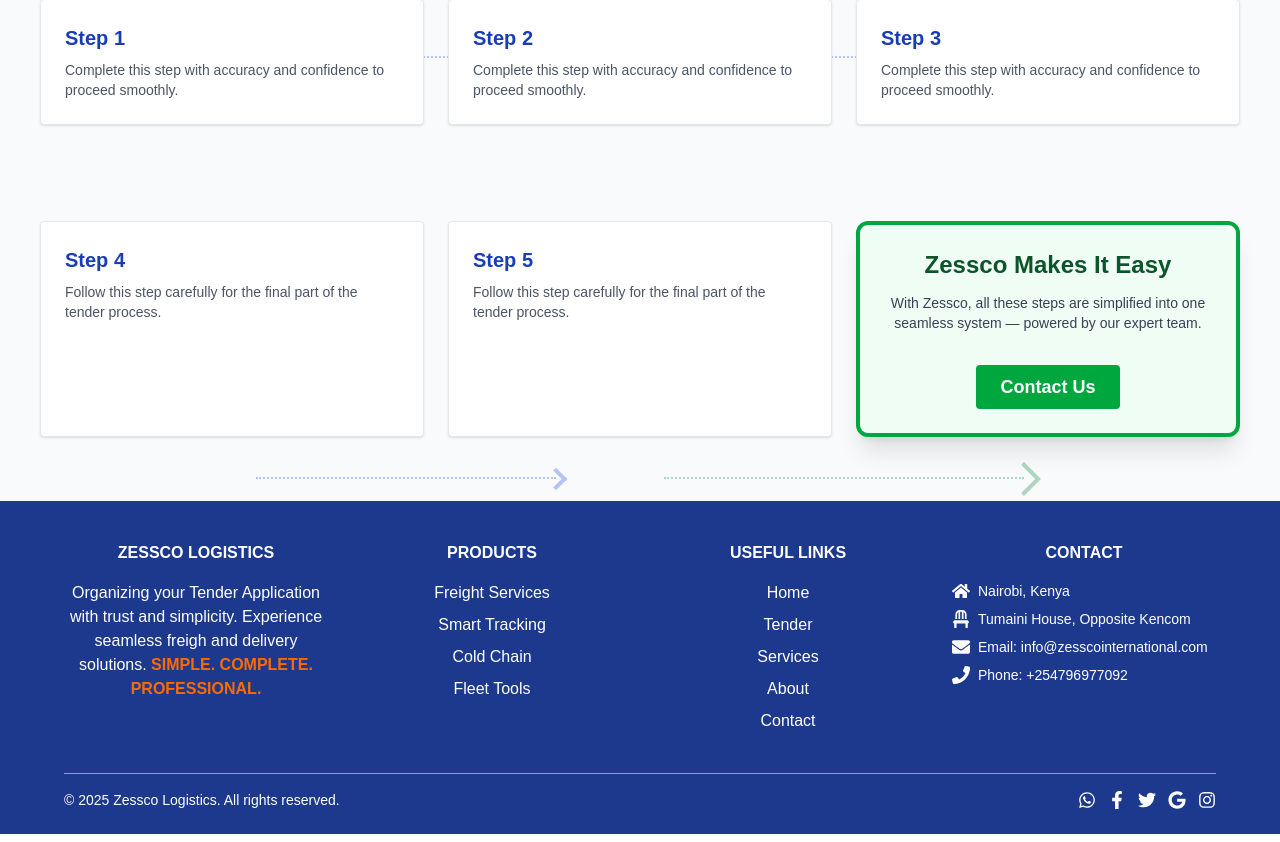
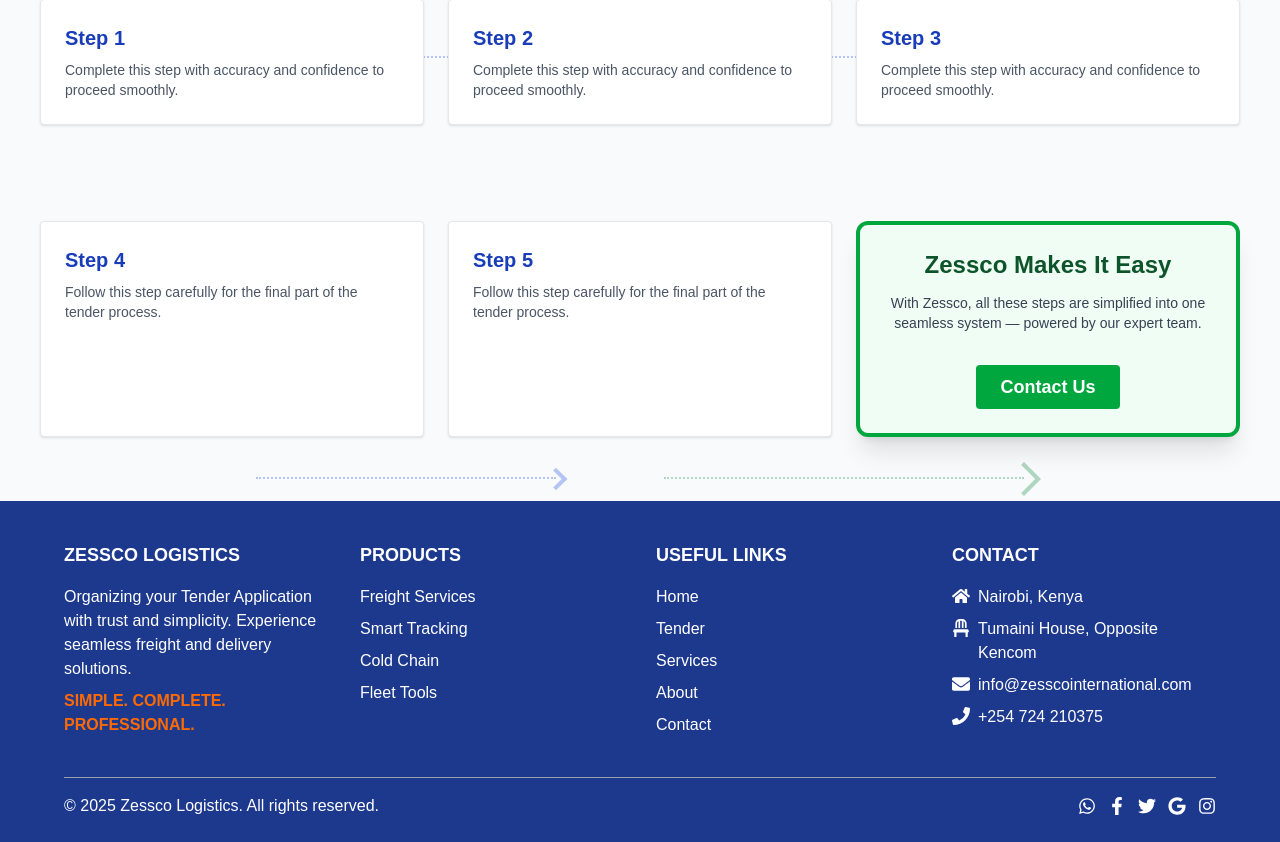
Before and after one commit to cyprian1ouma/Zessco, a Next.js app: page /tender in a window 1280 px wide. Shown: the part 1721-2563 px from the top of the page. Built offline with nearby package versions, Linux system fonts and the light colour scheme.

Commit message:
made changes on index.js and footer.js

```diff
--- a/components/Footer.js
+++ b/components/Footer.js
@@ -21,64 +21,64 @@
   };
 
   return (
-    <footer className="bg-blue-900 text-white text-center text-md-start pt-10 pb-6 px-4 md:px-16">
+    <footer className="bg-blue-900 text-white text-center md:text-left pt-10 pb-6 px-4 md:px-16">
       <div className="max-w-7xl mx-auto">
         {/* Row: Main Content */}
-        <div className="grid grid-cols-1 md:grid-cols-2 lg:grid-cols-4 gap-8 mb-10">
+        <div className="grid grid-cols-1 sm:grid-cols-2 lg:grid-cols-4 gap-8 mb-10">
           {/* Company Info */}
-          <div>
-            <h6 className="uppercase font-bold mb-4">Zessco Logistics</h6>
-            <p>
+          <div className="px-2 sm:px-0">
+            <h6 className="uppercase font-bold mb-4 text-lg">Zessco Logistics</h6>
+            <p className="text-sm sm:text-base">
               Organizing your Tender Application with trust and simplicity. Experience
-              seamless freigh and delivery solutions.
-              <span className='uppercase font-bold text-orange-500'> Simple. Complete. Professional.</span>
+              seamless freight and delivery solutions.
+              <span className='uppercase font-bold text-orange-500 block mt-2 text-sm sm:text-base'> Simple. Complete. Professional.</span>
             </p>
           </div>
 
           {/* Products */}
-          <div>
-            <h6 className="uppercase font-bold mb-4">Products</h6>
+          <div className="px-2 sm:px-0">
+            <h6 className="uppercase font-bold mb-4 text-lg">Products</h6>
             <ul className="space-y-2">
-              <li><a className="text-white hover:underline" href="#">Freight Services</a></li>
-              <li><a className="text-white hover:underline" href="#">Smart Tracking</a></li>
-              <li><a className="text-white hover:underline" href="#">Cold Chain</a></li>
-              <li><a className="text-white hover:underline" href="#">Fleet Tools</a></li>
+              <li><a className="text-white hover:underline text-sm sm:text-base" href="#">Freight Services</a></li>
+              <li><a className="text-white hover:underline text-sm sm:text-base" href="#">Smart Tracking</a></li>
+              <li><a className="text-white hover:underline text-sm sm:text-base" href="#">Cold Chain</a></li>
+              <li><a className="text-white hover:underline text-sm sm:text-base" href="#">Fleet Tools</a></li>
             </ul>
           </div>
 
           {/* Useful Links */}
-          <div>
-            <h6 className="uppercase font-bold mb-4">Useful Links</h6>
+          <div className="px-2 sm:px-0">
+            <h6 className="uppercase font-bold mb-4 text-lg">Useful Links</h6>
             <ul className="space-y-2">
-              <li><Link className="text-white hover:underline" href="/">Home</Link></li>
-              <li><Link className="text-white hover:underline" href="/tender">Tender</Link></li>
-              <li><Link className="text-white hover:underline" href="/services">Services</Link></li>
-              <li><Link className="text-white hover:underline" href="/aboutus">About</Link></li>
-              <li><Link className="text-white hover:underline" href="/contact">Contact</Link></li>
+              <li><Link className="text-white hover:underline text-sm sm:text-base" href="/">Home</Link></li>
+              <li><Link className="text-white hover:underline text-sm sm:text-base" href="/tender">Tender</Link></li>
+              <li><Link className="text-white hover:underline text-sm sm:text-base" href="/services">Services</Link></li>
+              <li><Link className="text-white hover:underline text-sm sm:text-base" href="/aboutus">About</Link></li>
+              <li><Link className="text-white hover:underline text-sm sm:text-base" href="/contact">Contact</Link></li>
             </ul>
           </div>
 
           {/* Contact Info */}
-          <div>
-            <h6 className="uppercase font-bold mb-4">Contact</h6>
+          <div className="px-2 sm:px-0">
+            <h6 className="uppercase font-bold mb-4 text-lg">Contact</h6>
             <ul className="space-y-2 text-sm">
-              <li className="flex items-center text-white">
-                <FaHome className="text-lg" />
-                <span className="ml-2">Nairobi, Kenya</span>
+              <li className="flex items-start text-white">
+                <FaHome className="text-lg mt-0.5 flex-shrink-0" />
+                <span className="ml-2 text-sm sm:text-base">Nairobi, Kenya</span>
               </li>
 
-              <li className="flex items-center text-white">
-                <FaChair className="text-lg" />
-                <span className="ml-2">Tumaini House, Opposite Kencom</span>
+              <li className="flex items-start text-white">
+                <FaChair className="text-lg mt-0.5 flex-shrink-0" />
+                <span className="ml-2 text-sm sm:text-base">Tumaini House, Opposite Kencom</span>
               </li>
 
-              <li className="flex items-center text-white">
-                <FaEnvelope className="text-lg" />
-                <span className="ml-2">Email: info@zesscointernational.com</span>
+              <li className="flex items-start text-white">
+                <FaEnvelope className="text-lg mt-0.5 flex-shrink-0" />
+                <span className="ml-2 text-sm sm:text-base">info@zesscointernational.com</span>
               </li>
-              <li className="flex items-center text-white">
-                <FaPhone className="text-lg" />
-                <span className="ml-2">Phone: +254796977092</span>
+              <li className="flex items-start text-white">
+                <FaPhone className="text-lg mt-0.5 flex-shrink-0" />
+                <span className="ml-2 text-sm sm:text-base">+254 724 210375</span>
               </li>
             </ul>
           </div>
@@ -88,11 +88,11 @@
 
         {/* Bottom Row: Copyright + Social */}
         <div className="flex flex-col md:flex-row justify-between items-center gap-4 text-sm">
-          <div>
+          <div className="order-2 md:order-1 text-sm sm:text-base">
             © {new Date().getFullYear()} Zessco Logistics. All rights reserved.
           </div>
 
-          <div className="flex gap-3 text-white text-lg">
+          <div className="order-1 md:order-2 flex gap-3 text-white text-lg mb-4 md:mb-0">
             <a href="#" className="hover:scale-125 hover:text-green-400 transition duration-300">
               <FaWhatsapp />
             </a>
@@ -115,11 +115,10 @@
       {/* Back to Top Button */}
       <button
         onClick={scrollToTop}
-        className="fixed bottom-6 right-6 bg-orange-500 text-white p-3 rounded-full shadow-lg hover:bg-orange-600 transition duration-20000 z-50 group flex items-center"
+        className="fixed bottom-6 right-6 bg-orange-500 text-white p-3 rounded-full shadow-lg hover:bg-orange-600 transition duration-200 z-50 group flex items-center"
         aria-label="Back to top">
         <FaArrowUp className="text-xl" />
       </button>
-
     </footer>
   )
 }
--- a/components/Navbar.js
+++ b/components/Navbar.js
@@ -30,7 +30,7 @@
             className="rounded-md"
             priority
           />
-          <span className="text-lg font-bold text-white">Zessco International Consoltancy</span>
+          <span className="text-lg font-bold text-white">Zessco International Consultancy</span>
         </Link>
 
         {/* Hamburger Menu (Mobile) */}
--- a/pages/index.js
+++ b/pages/index.js
@@ -72,7 +72,7 @@
             </Link>
           </div>
           <div className="bg-white shadow-md p-3 sm:p-6 rounded transition duration-500 hover:bg-orange-500 hover:text-white hover:scale-105 text-sm sm:text-lg font-semibold">
-            Call: +254796977092
+            Call: +254 724 210375
           </div>
         </section>
 
@@ -92,7 +92,7 @@
               Start My Tender Now
             </Link>
             <Link href="/eligibility" className="bg-orange-500 text-white px-4 py-2 sm:px-6 sm:py-3 rounded-lg hover:bg-orange-600 transition font-semibold text-sm sm:text-base">
-              Free Eligibility Check
+              Free View our catalogue
             </Link>
           </div>
         </section>
```
